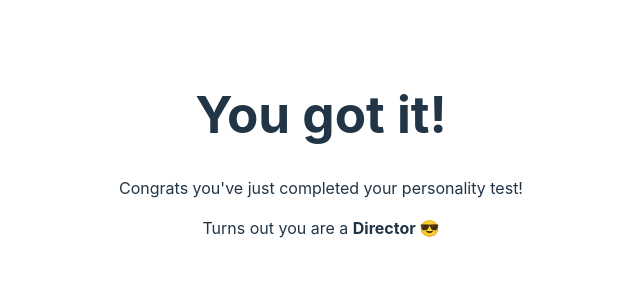
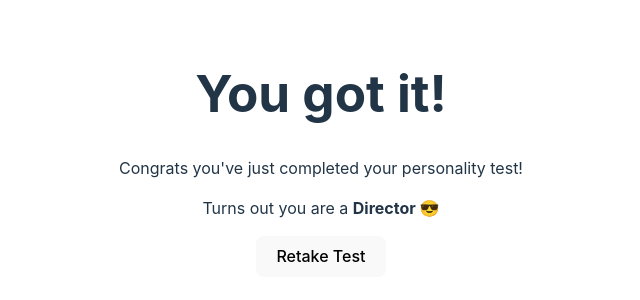
Before and after one commit to Valentino30/Personality_App_React_Node_Vite_Nest, a React (Vite) app in the folder client/: page /results in a window 1280 px wide. Shown: the part 278-578 px from the top of the page, without its empty margins (319-959 px from the left). Built offline with nearby package versions, Linux system fonts and the light colour scheme; no server answers.

Commit message:
feat: add retake test button to results page

```diff
--- a/client/src/pages/Results/index.tsx
+++ b/client/src/pages/Results/index.tsx
@@ -1,3 +1,5 @@
+import { Link } from "react-router-dom";
+
 export default function Results() {
   const personalities = [
     "Director 😎",
@@ -14,6 +16,9 @@
       <p>
         Turns out you are a <strong>{personality}</strong>
       </p>
+      <Link to="/">
+        <button>Retake Test</button>
+      </Link>
     </div>
   );
 }
```
